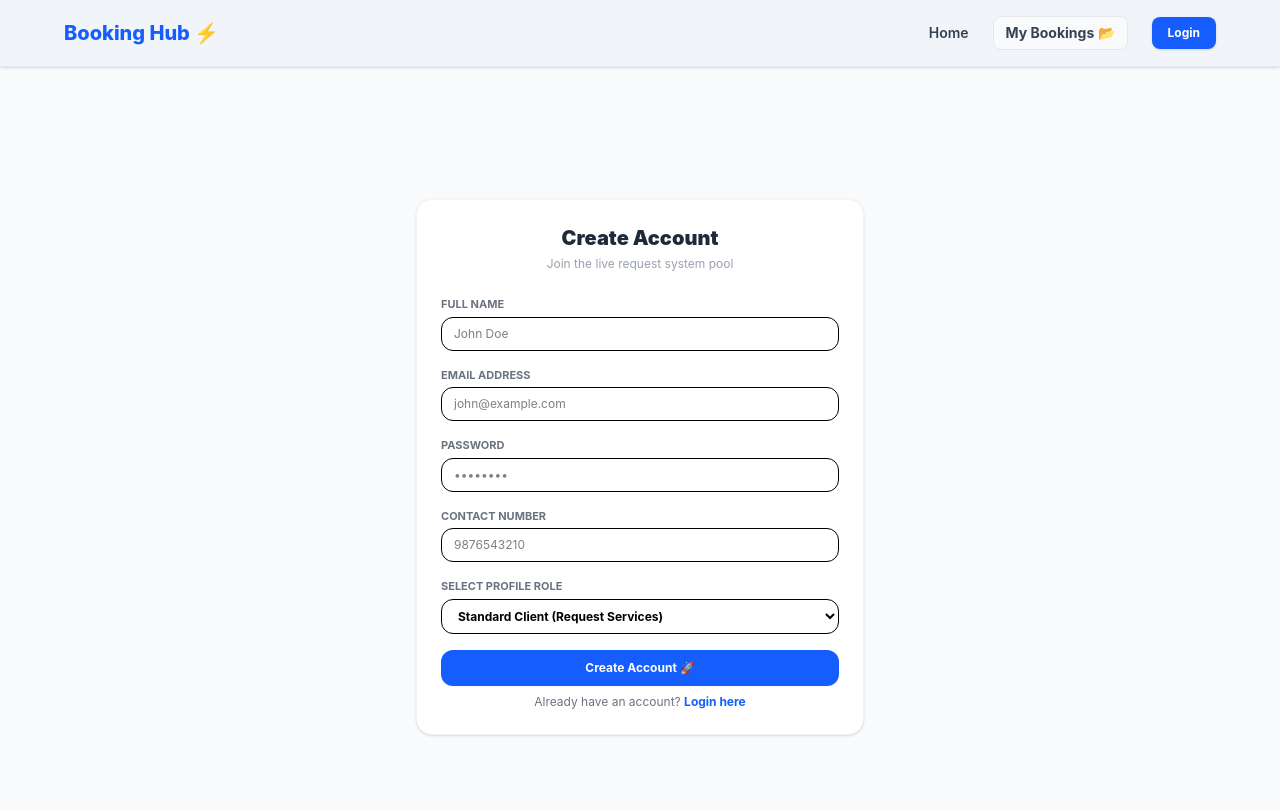
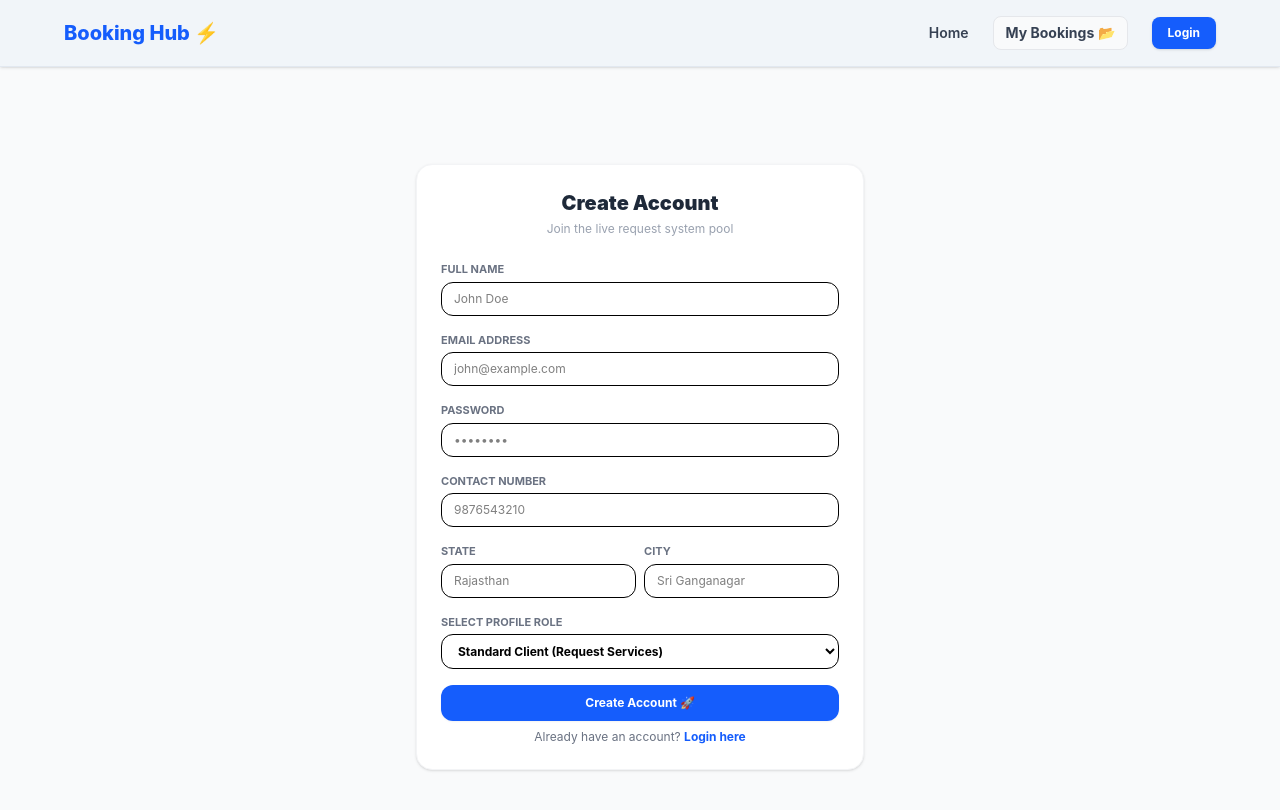
Before and after one commit to kaushalchhimpa-creator/booking-hub, a React (Vite) app in the folder frontend/: page /register in a window 1280 px wide. Shown: the top 810 px of the page. Built offline with nearby package versions, Linux system fonts and the light colour scheme.

Commit message:
feat: added city and state fields to register form

```diff
--- a/frontend/src/pages/Register.jsx
+++ b/frontend/src/pages/Register.jsx
@@ -8,6 +8,8 @@ const Register = () => {
     email: "",
     password: "",
     contactNumber: "",
+    state: "",
+    city: "",
     role: "User",
     category: "",
     experience: "",
@@ -79,7 +81,7 @@ const Register = () => {
               Email Address
             </label>
             <input
-              type="email"
+              type="type"
               name="email"
               required
               value={formData.email}
@@ -119,6 +121,38 @@ const Register = () => {
             />
           </div>
 
+          {/* 🛠️ FIXED: State and City fields added in layout */}
+          <div className="grid grid-cols-2 gap-2">
+            <div>
+              <label className="block text-[11px] font-bold text-gray-500 uppercase mb-1">
+                State
+              </label>
+              <input
+                type="text"
+                name="state"
+                required
+                value={formData.state}
+                onChange={handleChange}
+                placeholder="Rajasthan"
+                className="w-full px-3 py-2 border text-xs rounded-xl focus:outline-blue-500"
+              />
+            </div>
+            <div>
+              <label className="block text-[11px] font-bold text-gray-500 uppercase mb-1">
+                City
+              </label>
+              <input
+                type="text"
+                name="city"
+                required
+                value={formData.city}
+                onChange={handleChange}
+                placeholder="Sri Ganganagar"
+                className="w-full px-3 py-2 border text-xs rounded-xl focus:outline-blue-500"
+              />
+            </div>
+          </div>
+
           <div>
             <label className="block text-[11px] font-bold text-gray-500 uppercase mb-1">
               Select Profile Role
@@ -154,6 +188,10 @@ const Register = () => {
                   <option value="Plumber">Plumber</option>
                   <option value="Cleaner">Cleaner</option>
                   <option value="Carpenter">Carpenter</option>
+                  <option value="Furniture">Furniture</option>
+                  <option value="Painter">Painter</option>
+                  <option value="Mechanic">Mechanic</option>
+                  <option value="AC Repair">AC Repair</option>
                 </select>
               </div>
 
```
